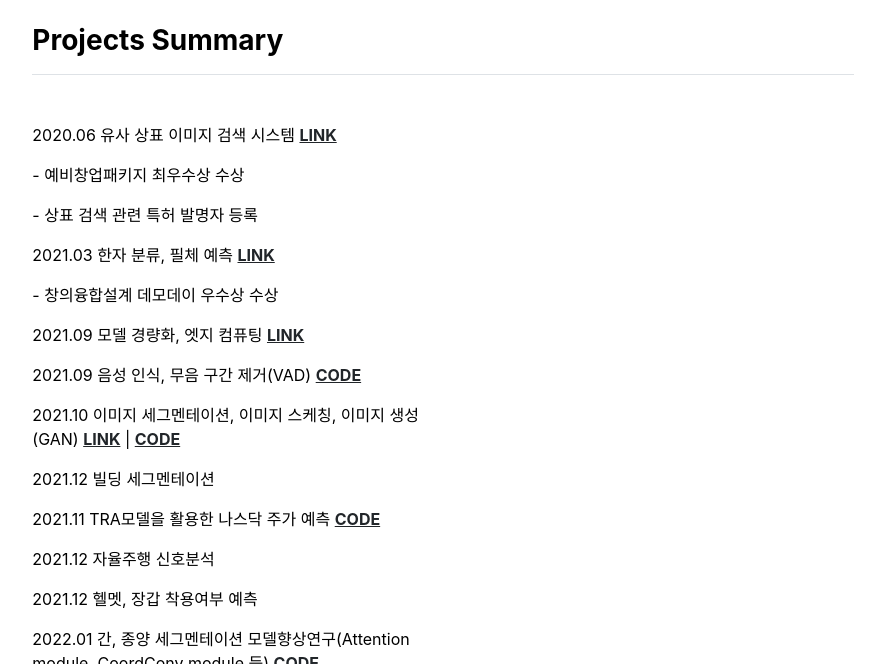
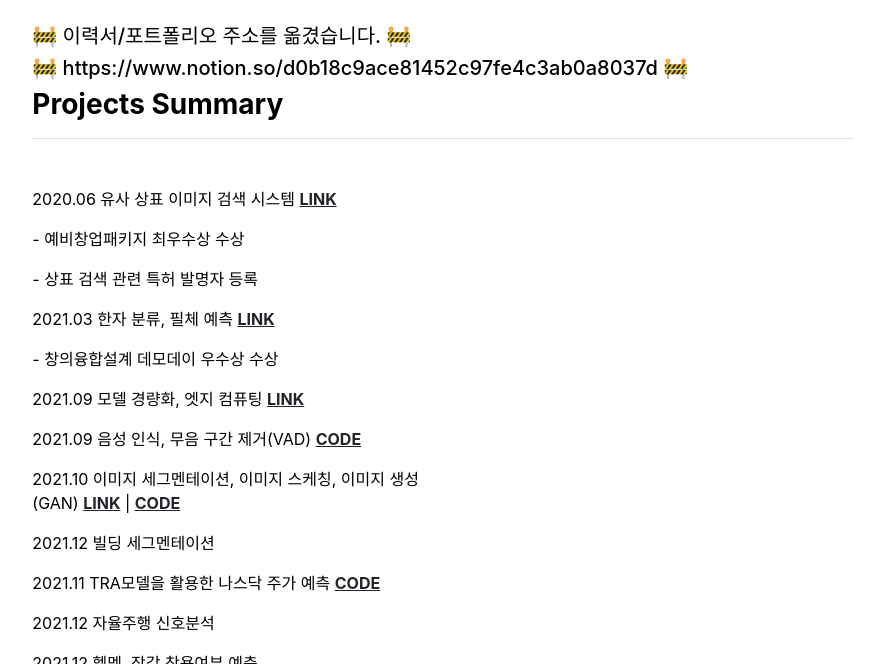
Before and after one commit to HyeongminMoon/HyeongminMoon.github.io, a Jekyll site: the page built from index.md, in a window 1280 px wide and 900 px high, scrolled down 668 px, cut to the strip 236-900 px from the top of the window. Shown: the whole strip, without its empty margins (197-1082 px from the left). Built offline with Jekyll 4.4.1, drawn with Linux system fonts in a browser that asks for light colours.

Commit message:
Update publications.html

```diff
--- a/_includes/publications.html
+++ b/_includes/publications.html
@@ -6,6 +6,9 @@
       }
     </style>
 </head>
+<h5>🚧 이력서/포트폴리오 주소를 옮겼습니다. 🚧</h5>
+<h5>🚧 https://www.notion.so/d0b18c9ace81452c97fe4c3ab0a8037d 🚧</h5>
+
 <div class="row g-5 mb-5">
   <div>
     <h3 class="fw-bold border-bottom pb-3 mb-5">Projects Summary</h3>
```
